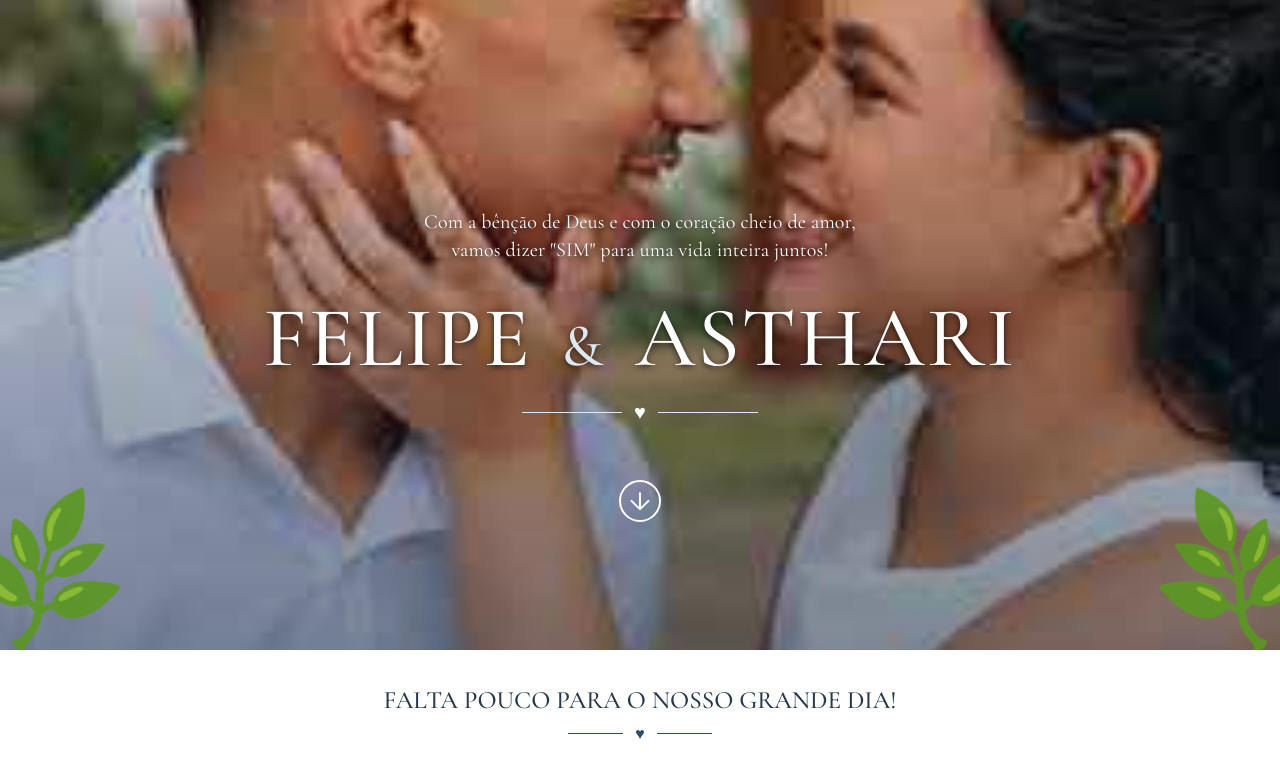
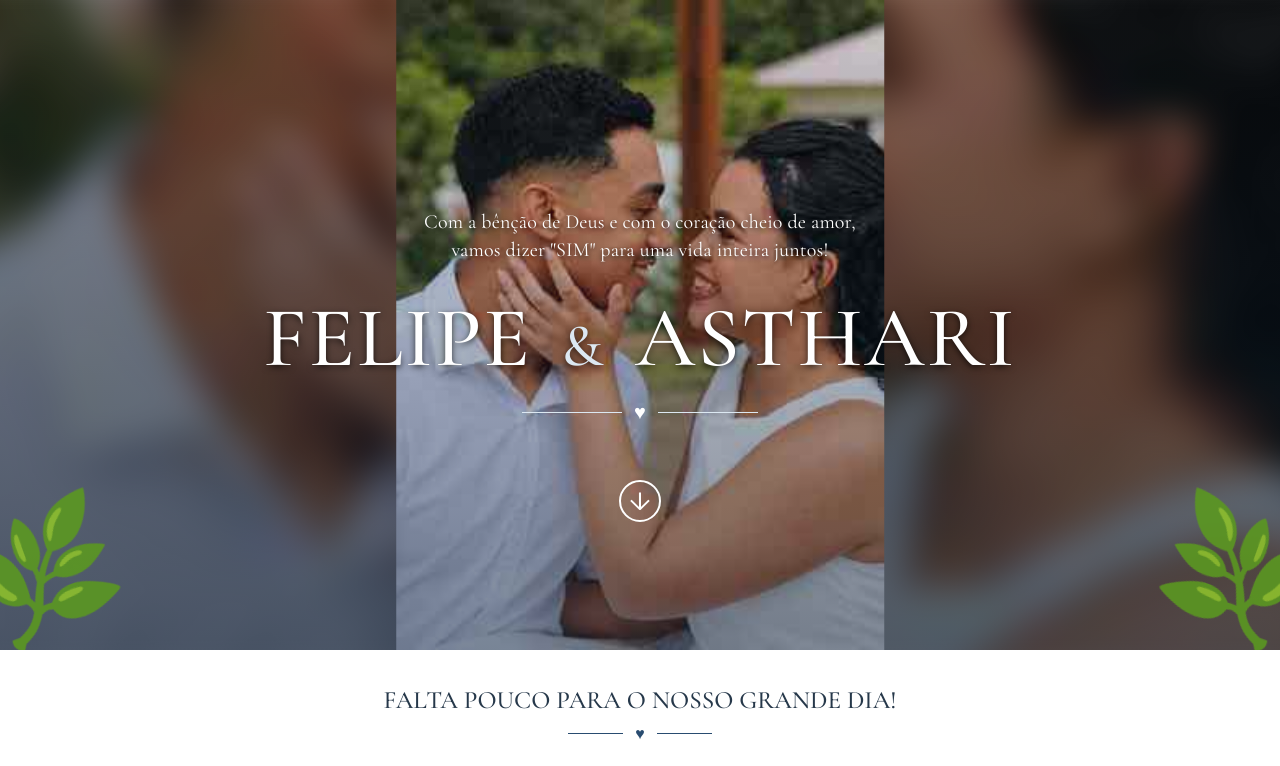
Before and after one commit to loypsloyps-design/Convite-casamento, a plain HTML site: page index.html in a window 1280 px wide. Shown: the top 766 px of the page. Drawn offline with nearby package versions, Linux system fonts and the light colour scheme.

Commit message:
Melhora a nitidez visual da foto principal sem esticar a imagem

```diff
--- a/style.css
+++ b/style.css
@@ -44,20 +44,41 @@ textarea {
     display: flex;
     align-items: center;
     justify-content: center;
+    isolation: isolate;
+}
+
+/* Fundo ampliado e desfocado para preencher as laterais sem esticar a foto principal. */
+.hero::before {
+    content: "";
+    position: absolute;
+    inset: -22px;
+    background-image: url("./WhatsApp Image 2026-08-09 at 15.13.41.jpeg");
+    background-size: cover;
+    background-position: center;
+    filter: blur(18px) brightness(0.62);
+    transform: scale(1.04);
+    z-index: 0;
 }
 
 .foto-casal {
     position: absolute;
-    inset: 0;
-    width: 100%;
+    top: 0;
+    bottom: 0;
+    left: 50%;
+    right: auto;
+    width: auto;
+    max-width: 100%;
     height: 100%;
-    object-fit: cover;
+    object-fit: contain;
     object-position: center;
+    transform: translateX(-50%);
+    z-index: 1;
 }
 
 .overlay {
     position: absolute;
     inset: 0;
+    z-index: 2;
     background: linear-gradient(
         to bottom,
         rgba(12, 31, 50, 0.10),
@@ -67,7 +88,7 @@ textarea {
 
 .hero-conteudo {
     position: relative;
-    z-index: 2;
+    z-index: 3;
     text-align: center;
     color: white;
     width: 90%;
```
